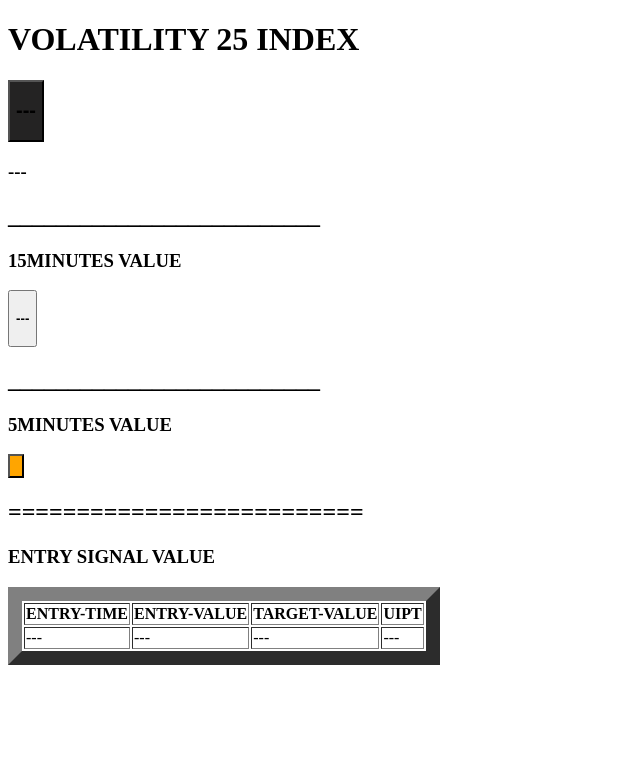
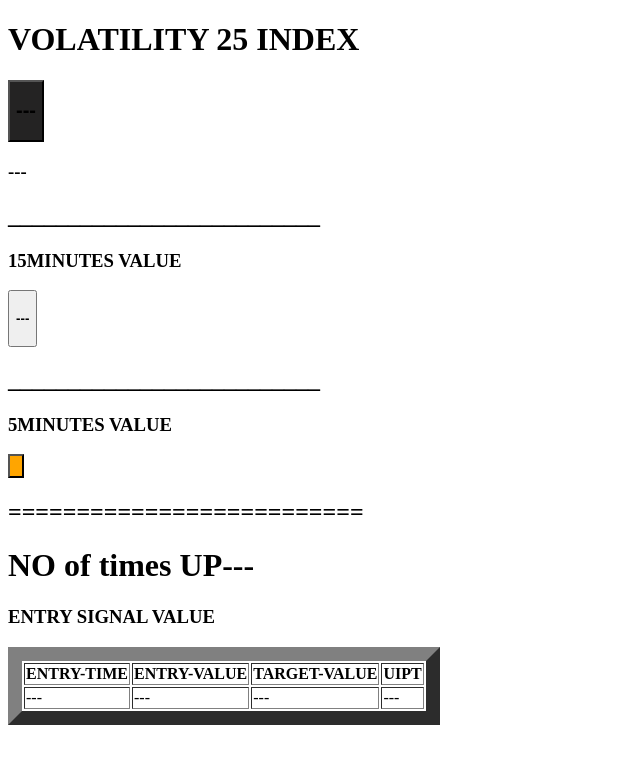
Before and after one commit to TMNmedia/ticker-feed, a plain HTML site: page index.html in a window 1280 px wide. Shown: the whole page, without its empty margins (0-640 px from the left). Drawn offline with Linux system fonts and the light colour scheme.

Commit message:
Update index.html

```diff
--- a/index.html
+++ b/index.html
@@ -25,6 +25,7 @@
         <h4 id='fvmin-open'>---</h4>
     </button >
     <h2>==========================</h2>
+    <h1 id='balance'> NO of times UP---</h1>
 
     <h3>ENTRY SIGNAL VALUE</h3>
     <table border= '14'>
```
